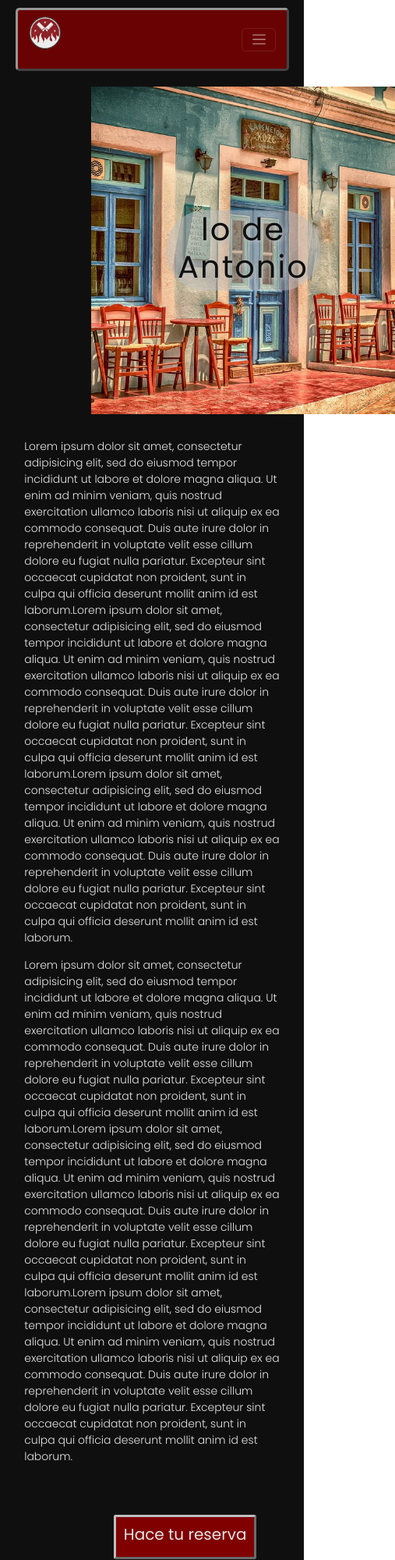
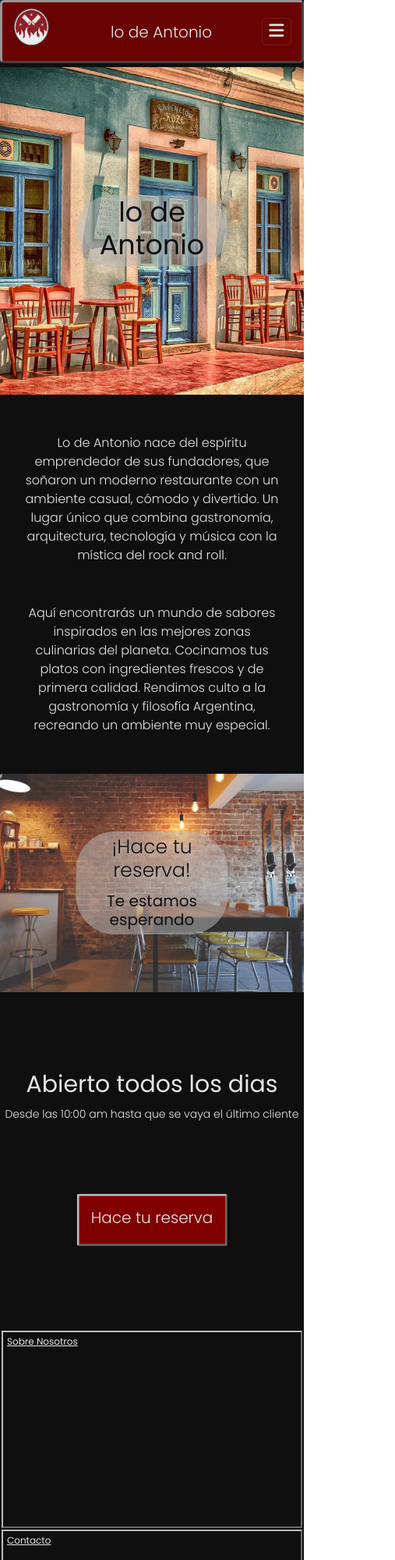
Before and after one commit to JuanGuercetti/PFJuanGuercetti, a plain HTML site: page index.html in a window 390 px wide. Shown: the top 2000 px of the page at 78% size, 507 px wide, since content can reach past the window. Drawn offline with nearby package versions, Linux system fonts and the light colour scheme.

Commit message:
Index responsive terminado

```diff
--- a/css/style.css
+++ b/css/style.css
@@ -112,6 +112,14 @@ a {	/* Agregué este bloque porque bootstrap me cambiá el color */
 	padding: 3px;
 }
 
+.navbar-brand-responsive {
+	display: none;
+}
+.navbar-toggler {
+	padding: 8px;
+}
+
+
 .navbar-brand {
 	height: 69px;
 }
@@ -213,12 +221,9 @@ footer {
 	max-width: 100%;
 	position: relative
 }
-
 .main-image-text {
 	background-color: rgb(190, 190, 190, .5);;
 	color: rgb(15, 15, 15);
-	font-weight: 500;
-	font-size: 34px;
 	border-radius: 50px;
 	padding: 0 15px;
 	text-align: center;
@@ -227,40 +232,91 @@ footer {
  	left: 50%;
  	transform: translate(-50%, -50%);
 }
-
 .main-image-title {
 	background-color: transparent;
 	color: rgb(15, 15, 15);
 	text-shadow: 2px 2px 5px rgb(190, 190, 190);
 	font-size: 70px;
+	font-weight: 500;
 	letter-spacing: 2px;
 }
 
-.main-index {
+.main-texto {
 	margin: 8%;
 }
+.main-texto p {
+	font-size: 25px;
+	text-align: center;
+	margin: 100px 0;
+}
+
+.main-image2 {
+	background-image:url("../assets/img/frente2.jpg");
+	background-attachment: fixed;
+	background-position: center;
+	background-repeat: no-repeat;
+	background-size: cover;
+	height:20rem;
+	max-width: 100%;
+	position: relative;
+}
+.main-image2-text {
+	background-color: rgb(190, 190, 190, .5);
+	color: rgb(15, 15, 15);
+	border-radius: 50px;
+	padding: 0 15px;
+	text-align: center;
+	position: absolute;
+	top: 50%;
+ 	left: 50%;
+ 	transform: translate(-50%, -50%);
+}
+.main-image2-title {
+	background-color: transparent;
+	padding: 10px;
+	color: rgb(15, 15, 15);
+	text-shadow: 2px 2px 5px rgb(190, 190, 190);
+	font-size: 50px;
+	font-weight: 400;
+	letter-spacing: 2px;
+}
+
+.main-index-div {
+	margin: 100px 0;
+	text-align: center;
+}
+.main-index-div h3 {
+	font-size: 50px;
+	margin-bottom: 20px;
+}
+.main-index-div p {
+	font-size: 18px;
+}
+
 
 .main-buttonReservas {
+	width: 100%;
+}
+.buttonReservas {
 	display: inline-block;
 	position: relative;
-	left: 35%;
-	margin: 100px 0;
+	top: 50%;
+ 	left: 50%;
+	margin: 50px 0 100px 0;
 	padding: 20px;
 	background-color: rgb(128, 0, 0);
 	border: outset 3px rgb(190, 190, 190);
 	border-radius: 3px;
 	letter-spacing: 3px;
+	transform: translate(-50%, -50%);
 }
-
-.main-buttonReservas h3 {
+.buttonReservas h3 {
 	font-size: 30px;
 }
-
-.main-buttonReservas a {
+.buttonReservas a {
 	text-decoration: none;
 }
-
-.main-buttonReservas:hover {
+.buttonReservas:hover {
 	background-color: rgb(51, 00, 00);
 	color: rgb(190, 190, 190);
 	border: outset 3px rgb(140, 140, 140);
@@ -452,36 +508,20 @@ footer {
 
 		/* ---------- NAV---------- */
 
-.navegador {
+.navbar {
 	top: 0;
 	width: 100%;
-	margin-bottom: 0;
-}
-.nav-logo {
-	margin: 1px;
-	height: 42px;
-	width: 42px;
-}
-.nav-logo img {
-	height: 42px;
-	width: 42px;
+	margin-bottom: 5px;
 }
 
-.nav-list li {
-	margin: 0 8px;
-	padding: 5px;
-	letter-spacing: 0;
-	flex-grow: 1;
-	text-align: center;
-}
-.btn-reservas {
-	margin: 0 8px;
-	padding: 5px;
-	letter-spacing: 0;
-	flex-grow: 1;
-	text-align: center;
+.nav-logo {
+	height: 80%;
 }
 
+.nav-item, .nav-item a {
+	letter-spacing: 0;
+	padding: 2px;
+}
 
 
 		/* ---------- FOOTER ---------- */
@@ -498,37 +538,44 @@ footer {
 
 		/* ---------- INDEX ---------- */
 
-.main-image {
-	width: 100%;
-	margin: 0;
+
+.main-image-title {
+	font-size: 50px;
+	font-weight: 400;
+	letter-spacing: 0;
 }
 
-.main-buttonReservas {
-	left: 35%;
-	margin-top: 50px;
-	padding: 10px;
+.main-texto p {
+	font-size: 20px;
+	margin: 50px 0;
+}
+
+.main-image2-title {
+	font-size: 40px;
+	font-weight: 300;
 	letter-spacing: 0;
 }
-.main-buttonReservas h3 {
+
+.main-index-div h3 {
+	font-size: 40px;
+	margin-bottom: 10px;
+}
+.main-index-div p {
+	font-size: 16px;
+}
+
+.buttonReservas {
+	padding: 15px;
+	margin: 50px 0 50px 0;
+	letter-spacing: 0px;
+}
+.buttonReservas h3 {
 	font-size: 25px;
+	font-weight: 300;
 }
 
 
 		/* ---------- QUIENES SOMOS---------- */
-
-main {
-	margin-top: 10px;
-}
-
-.main-image {
-	font-weight: 500;
-	margin: auto;
-	left: 30%;
-}
-
-.main-image-title {
-	font-size: 40px;
-}
 
 
 		/* ---------- MENÚ---------- */
@@ -566,7 +613,7 @@ main {
 								/*_________ 	RESPONSIVE 	MOBILE	_________ */
 
 
-@media screen and (max-width: 600px) {
+@media screen and (max-width: 575px) {
 
 * {
 	font-size: 14px;
@@ -587,13 +634,11 @@ main {
 
 		/* ---------- NAV ---------- */
 
-.nav-list li, .btn-reservas {
-	display: none;
+.navbar-brand-responsive {
+	display: inline;
+	font-size: 20px;
 }
-.nav-list .nav-menuIcon{
-	display: inline;
-	margin: 20px 15px;
-}
+
 
 
 		/* ---------- FOOTER ---------- */
@@ -605,9 +650,35 @@ main {
 
 		/* ---------- INDEX ---------- */
 
+.main-image-title {
+	font-size: 35px;
+}
 
-.main-buttonReservas h3 {
+.main-texto p {
+	font-size: 16px;
+}
+
+.main-image2-title {
+	font-size: 25px;
+	padding: 5px;
+}
+.main-image2-text h3 {
 	font-size: 20px;
+}
+
+.main-index-div h3 {
+	font-size: 30px;
+}
+.main-index-div p {
+	font-size: 14px;
+}
+
+.buttonReservas {
+	margin: 25px 0 25px 0;
+}
+.buttonReservas h3 {
+	font-size: 20px;
+	font-weight: 300;
 }
 
 
--- a/index.html
+++ b/index.html
@@ -11,7 +11,7 @@
 	<link href="https://fonts.googleapis.com/css2?family=Poppins:wght@300;400&display=swap" rel="stylesheet">
 	<!-- CDN Animate CSS -->
 	<link rel="stylesheet" href="https://cdnjs.cloudflare.com/ajax/libs/animate.css/4.1.1/animate.min.css"/>
-	<!-- CSS Bootstrap -->
+	<!-- CDN Bootstrap CSS -->
 	<link href="https://cdn.jsdelivr.net/npm/bootstrap@5.3.0-alpha1/dist/css/bootstrap.min.css" rel="stylesheet" integrity="sha384-GLhlTQ8iRABdZLl6O3oVMWSktQOp6b7In1Zl3/Jr59b6EGGoI1aFkw7cmDA6j6gD" crossorigin="anonymous">
 	<!-- CSS -->
 	<link rel="stylesheet" type="text/css" href="css/style.css">
@@ -42,9 +42,11 @@
 	<nav class="navbar navbar-expand-sm" data-bs-theme="dark">
 	  <div class="container-fluid">
 	    <a class="navbar-brand" href="./index.html"><img class="nav-logo" src="./assets/img/favicon1.png"></a>
-	    <!-- Button y Span son para el responsive mobile -->
+
+	    <!-- Estos 2 span y el button son para el responsive mobile -->
+	    <span class="navbar-brand-responsive">lo de Antonio</span>
 	    <button class="navbar-toggler" type="button" data-bs-toggle="collapse" data-bs-target="#navbarSupportedContent" aria-controls="navbarSupportedContent" aria-expanded="false" aria-label="Toggle navigation">
-	     <span class="navbar-toggler-icon"></span>
+	     <i class="fa-solid fa-bars fa-lg"></i>
 			</button>
 
 			<div class="collapse navbar-collapse">
@@ -75,50 +77,44 @@
 	  </div>
 	</nav>
 
-	<!-- BODY -->
+	<!-- MAIN -->
 	<main>
 
 		<div class="main-image">
 			<div class="main-image-text">
-				<h1 class="main-image-title wow animate__animated animate__flash animate__slower">lo de Antonio</h1>
+				<h1 class="main-image-title wow animate__animated animate__flash animate__slower">
+				lo de Antonio
+				</h1>
 			</div>
 		</div>
 
-		<div class="main-index">
-			<p>Lorem ipsum dolor sit amet, consectetur adipisicing elit, sed do eiusmod
-			tempor incididunt ut labore et dolore magna aliqua. Ut enim ad minim veniam,
-			quis nostrud exercitation ullamco laboris nisi ut aliquip ex ea commodo
-			consequat. Duis aute irure dolor in reprehenderit in voluptate velit esse
-			cillum dolore eu fugiat nulla pariatur. Excepteur sint occaecat cupidatat non
-			proident, sunt in culpa qui officia deserunt mollit anim id est laborum.Lorem ipsum dolor sit amet, consectetur adipisicing elit, sed do eiusmod
-			tempor incididunt ut labore et dolore magna aliqua. Ut enim ad minim veniam,
-			quis nostrud exercitation ullamco laboris nisi ut aliquip ex ea commodo
-			consequat. Duis aute irure dolor in reprehenderit in voluptate velit esse
-			cillum dolore eu fugiat nulla pariatur. Excepteur sint occaecat cupidatat non
-			proident, sunt in culpa qui officia deserunt mollit anim id est laborum.Lorem ipsum dolor sit amet, consectetur adipisicing elit, sed do eiusmod
-			tempor incididunt ut labore et dolore magna aliqua. Ut enim ad minim veniam,
-			quis nostrud exercitation ullamco laboris nisi ut aliquip ex ea commodo
-			consequat. Duis aute irure dolor in reprehenderit in voluptate velit esse
-			cillum dolore eu fugiat nulla pariatur. Excepteur sint occaecat cupidatat non
-			proident, sunt in culpa qui officia deserunt mollit anim id est laborum.</p>
-			<p>Lorem ipsum dolor sit amet, consectetur adipisicing elit, sed do eiusmod
-			tempor incididunt ut labore et dolore magna aliqua. Ut enim ad minim veniam,
-			quis nostrud exercitation ullamco laboris nisi ut aliquip ex ea commodo
-			consequat. Duis aute irure dolor in reprehenderit in voluptate velit esse
-			cillum dolore eu fugiat nulla pariatur. Excepteur sint occaecat cupidatat non
-			proident, sunt in culpa qui officia deserunt mollit anim id est laborum.Lorem ipsum dolor sit amet, consectetur adipisicing elit, sed do eiusmod
-			tempor incididunt ut labore et dolore magna aliqua. Ut enim ad minim veniam,
-			quis nostrud exercitation ullamco laboris nisi ut aliquip ex ea commodo
-			consequat. Duis aute irure dolor in reprehenderit in voluptate velit esse
-			cillum dolore eu fugiat nulla pariatur. Excepteur sint occaecat cupidatat non
-			proident, sunt in culpa qui officia deserunt mollit anim id est laborum.Lorem ipsum dolor sit amet, consectetur adipisicing elit, sed do eiusmod
-			tempor incididunt ut labore et dolore magna aliqua. Ut enim ad minim veniam,
-			quis nostrud exercitation ullamco laboris nisi ut aliquip ex ea commodo
-			consequat. Duis aute irure dolor in reprehenderit in voluptate velit esse
-			cillum dolore eu fugiat nulla pariatur. Excepteur sint occaecat cupidatat non
-			proident, sunt in culpa qui officia deserunt mollit anim id est laborum.</p>
-			<div class="main-buttonReservas wow animate__animated animate__pulse"><a href="./pages/reservas.html"><h3>Hace tu reserva</h3></a></div>
+		<div class="main-texto">
+			<p>
+				Lo de Antonio nace del espíritu emprendedor de sus fundadores, que soñaron un moderno restaurante con un ambiente casual, cómodo y divertido. Un lugar único que combina gastronomía, arquitectura, tecnología y música con la mística del rock and roll.
+			</p>
+			<p>
+				Aquí encontrarás un mundo de sabores inspirados en las mejores zonas culinarias del planeta. Cocinamos tus platos con ingredientes frescos y de primera calidad. Rendimos culto a la gastronomía y filosofía Argentina, recreando un ambiente muy especial.
+			</p>
 		</div>
+
+		<div class="main-image2">
+			<div class="main-image2-text">
+				<h2 class="main-image2-title">¡Hace tu reserva!</h2>
+				<h3>Te estamos esperando</h3>
+			</div>
+		</div>
+
+		<div class="main-index-div wow animate__animated animate__pulse">
+			<h3>Abierto todos los dias</h3>
+			<p>Desde las 10:00 am hasta que se vaya el último cliente</p>
+		</div>
+
+		<div class="main-buttonReservas">
+			<div class="buttonReservas"><a href="./pages/reservas.html">
+				<h3>Hace tu reserva</h3></a>
+			</div>
+		</div>
+
 
 
 	</main>
```
Also changed, not shown: pages/eventos.html (+2 -2 lines), pages/menu.html (+2 -2 lines), pages/quienessomos.html (+2 -2 lines), pages/reservas.html (+2 -2 lines), assets/img/frente2.jpg (added).
